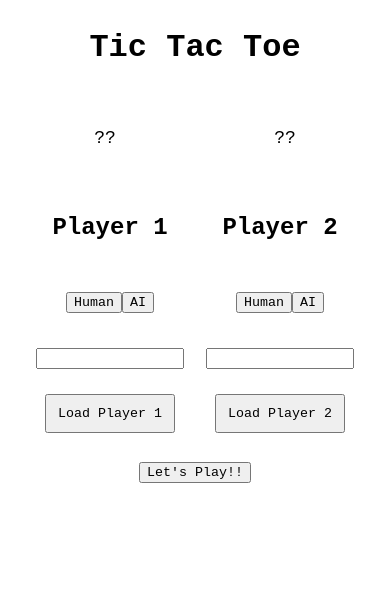
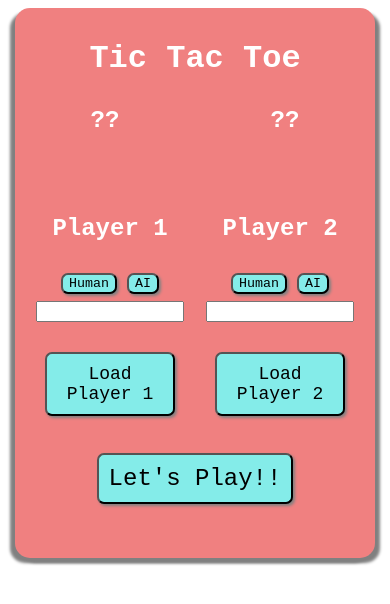
Before and after one commit to justjum/tic-tac-toe, a plain HTML site: page index.html in a window 390 px wide. Drawn offline with Linux system fonts and the light colour scheme.

Commit message:
Improve UI CSS - prettied it up so I could hand it to the nephews - tried to get sizing to work on a phone/tablet

```diff
--- a/index.html
+++ b/index.html
@@ -8,6 +8,7 @@
     <link rel="stylesheet" href="style.css">
 </head>
 <body>
+    <div class="container">
         <div class="header">
             <h1>Tic Tac Toe</h1>
             <div class="scores">
@@ -47,5 +48,6 @@
         <div class="gameboard" id="gameboard">
 
         </div>
+    </div>
 </body>
 </html>
--- a/script.js
+++ b/script.js
@@ -29,14 +29,18 @@ loadPlayer.forEach((loadPlayerButton) => {
         if (+id === 1) {
             if (document.getElementById("player1name").value === "") {
                 alert("Please enter name for Player 1")
+                return;
             }
             player1 = playerFactory(`${id}`, document.getElementById("player1name").value, "X", 0);
+            loadPlayerButton.removeAttribute("id");
         }
         else if(+id === 2) {
             if (document.getElementById("player2name").value === "") {
                 alert("Please enter name for Player 2")
+                return;
             }
             player2 = playerFactory(`${id}`, document.getElementById("player2name").value, "O", 0);
+            loadPlayerButton.removeAttribute("id");
         }
     });
 });
@@ -135,7 +139,7 @@ const checkForDraw = () => {
     for (let x=0; x < 9; x++) {
         if (gameboard[x] !== "") {
             if (x === 8) {
-                alert("draw");
+                alert("It's a draw...");
                 newGameboard();
             }
         }
@@ -192,11 +196,7 @@ const generateGameboard = () => {
 
         //document.getElementById("new-gameboard").innerHTML = `<div class="checkspot" id="checkspot${x}"></div>`;
     }
-    const resetButton = document.createElement("button");
-    resetButton.setAttribute("class", "reset-button");
-    resetButton.setAttribute("id", "reset-button");
-    resetButton.innerHTML = "New Game";
-    newGameboard.appendChild(resetButton);
+
     loadButtons();
     return
 };
--- a/style.css
+++ b/style.css
@@ -1,5 +1,33 @@
 * {
     font-family: 'Courier New', Courier, monospace;
+    color: white;
+}
+
+body {
+    display: grid;
+    justify-content: center;
+    grid-template-rows: 200px 300px;
+}
+
+.container {
+    background-color: lightcoral;
+    max-width: 400px;
+    height: 550px;
+    border-radius: 15px;
+    box-shadow: 5px 5px 3px grey, -5px 5px 3px grey;
+
+}
+
+button {
+    background-color: rgb(132, 236, 233);
+    border-radius: 7px;
+    margin: 5px;
+    box-shadow: 2px 2px 3px grey;
+    color: black;
+}
+
+button :hover {
+    cursor: pointer;
 }
 
 .header {
@@ -7,6 +35,7 @@
     justify-content: center;
     align-items: center;
     flex-direction: column;
+    height: 200px;
 }
 
 .scores {
@@ -14,16 +43,29 @@
     width: 360px;
     height: 100px;
     grid-template-columns: 180px 180px;
+    grid-template-rows: 20px 150px;
     align-content: center;
     justify-items: center;
-    font-size: large;
+    font-size: x-large;
+    font-weight: 900;
 }
 
+.scoreplayer1 {
+    grid-row: 2/3;
+}
+
+.scoreplayer2 {
+    grid-row: 2/3;
+}
+
+.scores button {
+    font-size: x-large;
+}
 
 .gamestart {
     display: grid;
     grid-template-columns: 150px 150px;
-    grid-template-rows: 80px 30px 100px 30px;
+    grid-template-rows: 40px 30px 80px 120px;
     align-content: center;
     justify-content: center;
     align-items: center;
@@ -37,6 +79,7 @@
     gap: 20px;
     align-items: center;
     justify-content: space-between;
+    font-size: large;
 }
 
 .loadplayer input {
@@ -47,9 +90,12 @@
 .loadplayer button {
     padding: 10px;
     width: 130px;
+    font-size: large;
 }
 .lets-play {
     grid-column: 1/3;
+    font-size: x-large;
+    padding: 10px;
 }
 
 .gameboard {
@@ -69,11 +115,12 @@
     border: 1px solid black;
     border-radius: 5px;
     box-shadow: 3px 3px 3px grey;
-    background-color: lightseagreen;
+    background-color: rgb(132, 236, 233);
     display: grid;
     align-items: center;
     justify-items: center;
     font-size:xx-large;
+    color: black;
 }
 
 .reset-button {
```
Lines whose indentation alone changed are shown as unchanged.
